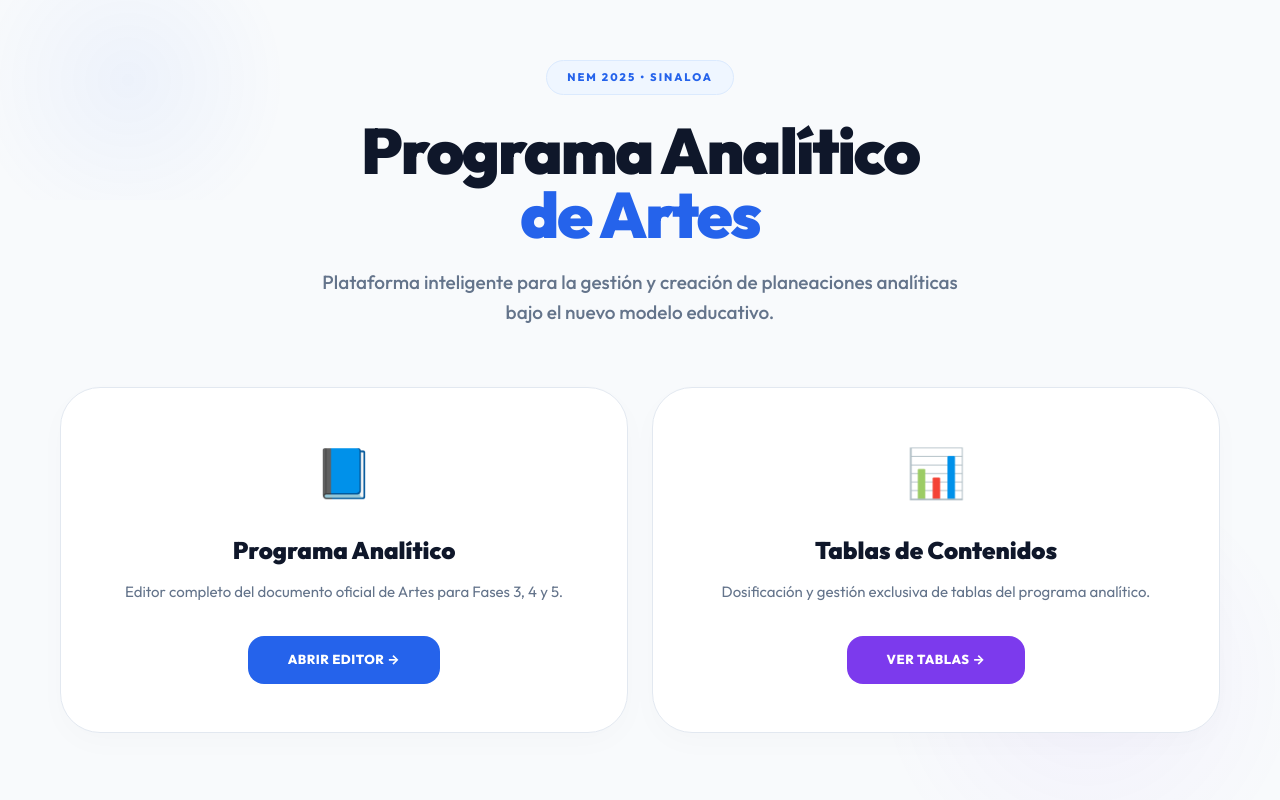
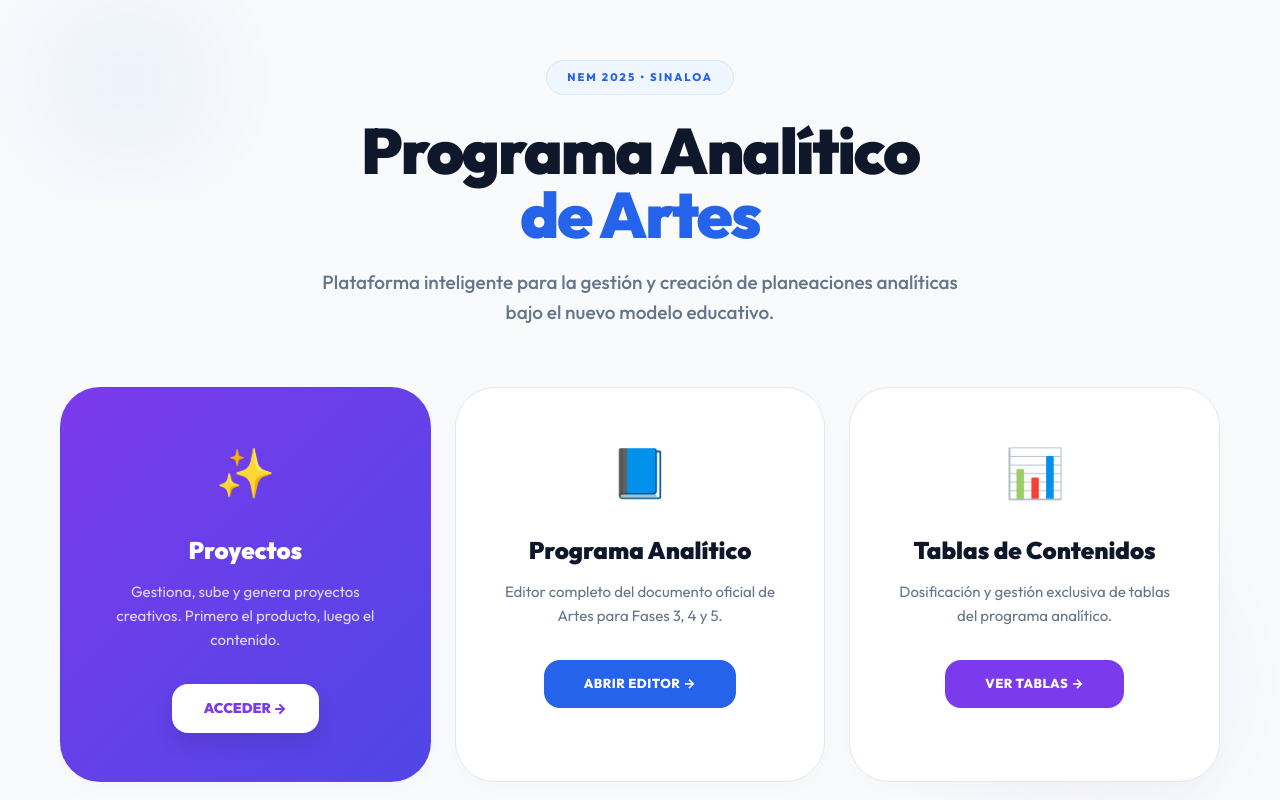
Before and after one commit to albertoMelesioChavez/Programa-Anal-tico, a Next.js app in the folder planeaciones-app/: page / in a window 1280 px wide. Shown: the top 800 px of the page. Built offline with nearby package versions, Linux system fonts and the light colour scheme; no server answers; the database is empty.

Commit message:
style: rename card to 'Proyectos' and fix dashboard positioning - Renamed 'Proyectos Artísticos' to 'Proyectos'. - Re-positioned card at the beginning of the grid for better visibility.

```diff
--- a/planeaciones-app/src/app/page.js
+++ b/planeaciones-app/src/app/page.js
@@ -108,6 +108,20 @@ export default function Home() {
                             position: 'relative',
                             zIndex: 1
                         }}>
+                            {/* Card 0: Proyectos */}
+                            <Link href="/proyectos" style={{ textDecoration: 'none' }}>
+                                <div className="main-card-light" style={{ background: 'linear-gradient(135deg, #7c3aed, #4f46e5)', borderColor: 'transparent' }}>
+                                    <div style={{ fontSize: '48px', marginBottom: '24px' }}>✨</div>
+                                    <h2 style={{ fontSize: '24px', fontWeight: '900', color: '#fff', marginBottom: '12px' }}>Proyectos</h2>
+                                    <p style={{ fontSize: '15px', color: 'rgba(255,255,255,0.8)', marginBottom: '32px', lineHeight: '1.6' }}>
+                                        Gestiona, sube y genera proyectos creativos. Primero el producto, luego el contenido.
+                                    </p>
+                                    <div className="btn-add" style={{ background: '#fff', color: '#7c3aed', fontWeight: '900' }}>
+                                        ACCEDER →
+                                    </div>
+                                </div>
+                            </Link>
+
                             {/* Card 1 */}
                             <Link href="/contenidos/artes" style={{ textDecoration: 'none' }}>
                                 <div className="main-card-light">
```
